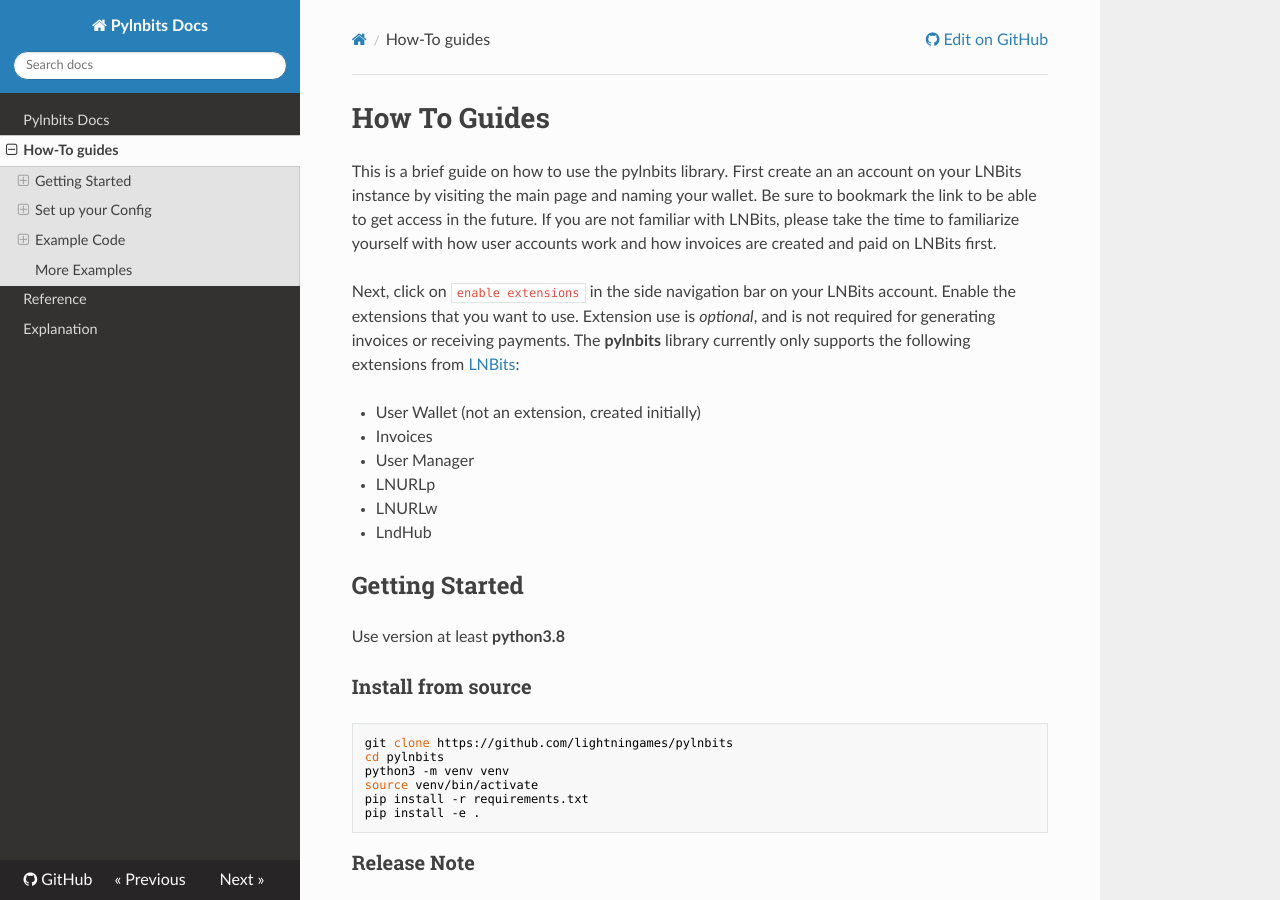
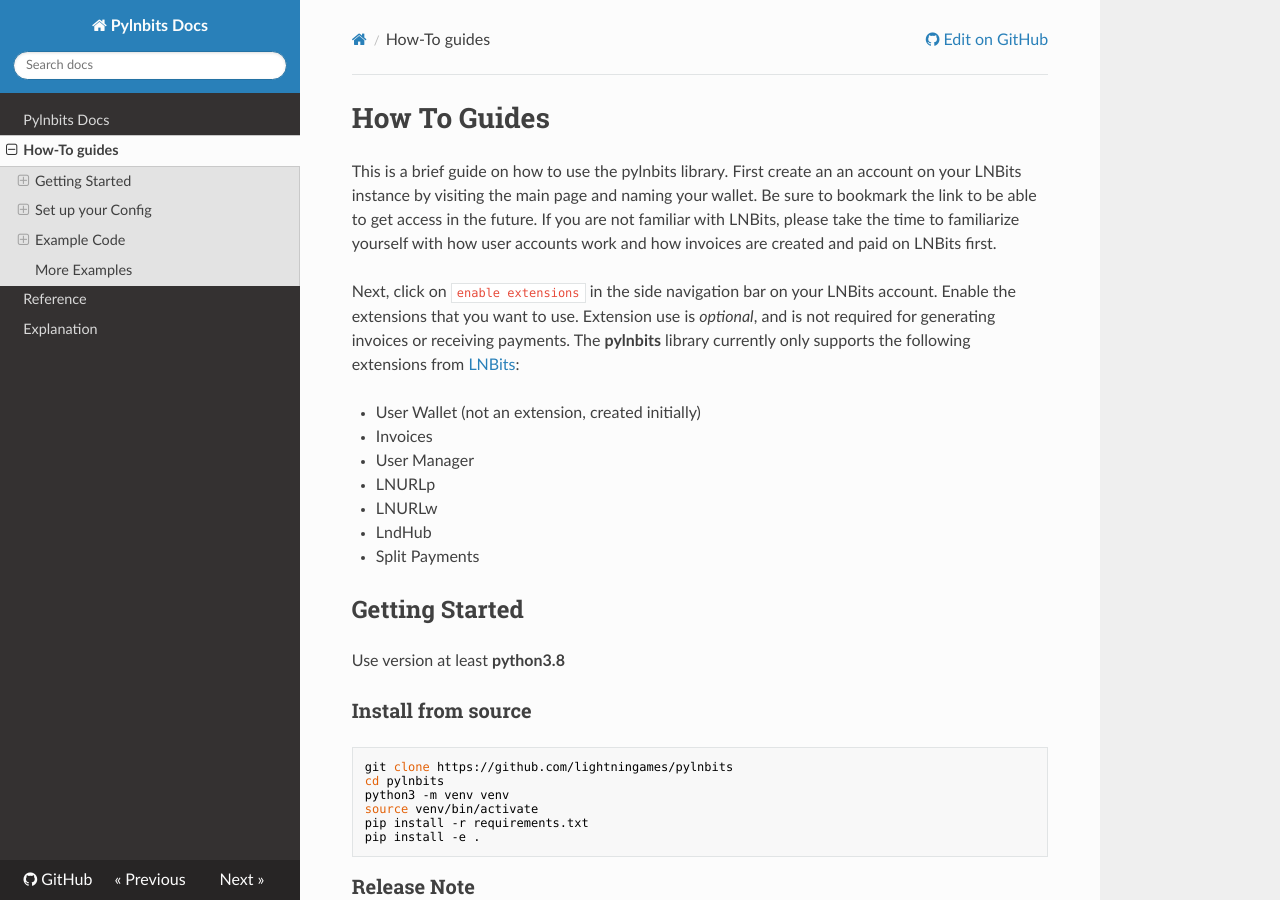
Before and after one commit to lightningames/pylnbits, an MkDocs documentation site: the page built from docs/how-to-guides.md, in a window 1280 px wide and 900 px high. Built offline with MkDocs 1.6.1, drawn with Linux system fonts in a browser that asks for light colours; nearby versions of some CDN libraries.

Commit message:
Update how-to-guides.md
Added Split Payments to list of supported modules in how to guides

```diff
--- a/docs/how-to-guides.md
+++ b/docs/how-to-guides.md
@@ -10,6 +10,7 @@
 - LNURLp
 - LNURLw
 - LndHub
+- Split Payments
 
 ## Getting Started
 
```
